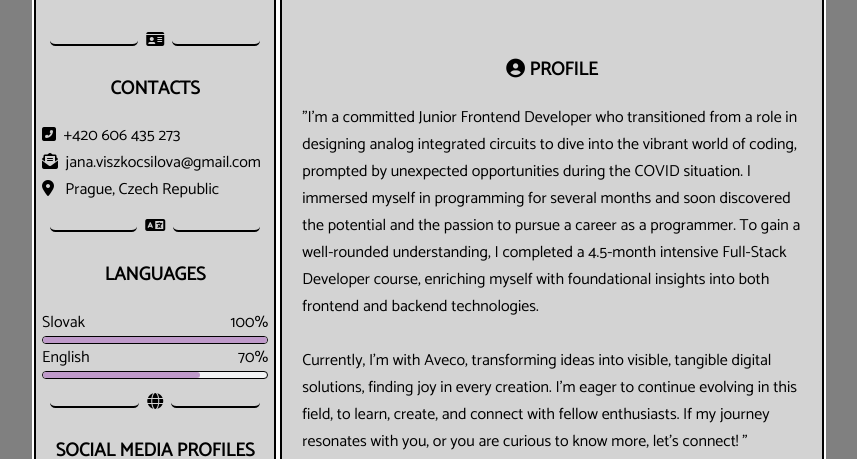
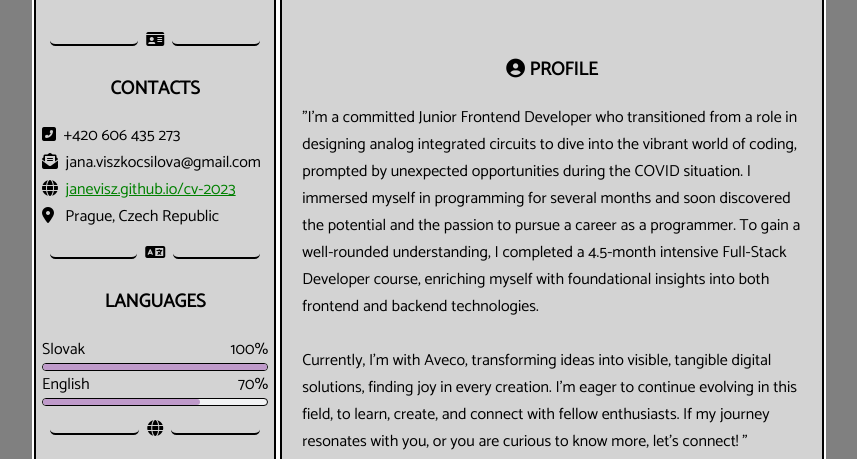
Before and after one commit to JaneVisz/aboutMe, a plain HTML site: page index.html in a window 1280 px wide. Shown: the part 155-614 px from the top of the page, without its empty margins (211-1068 px from the left). Drawn offline with nearby package versions, Linux system fonts and the light colour scheme.

Commit message:
[F] Adding a new website - cv-2023.

```diff
--- a/index.html
+++ b/index.html
@@ -31,6 +31,7 @@
                 <h3><strong>CONTACTS</strong></h3>
                 <div><i class="fas fa-phone-square-alt"></i>&nbsp;&nbsp;+420 606 435 273</div>
                 <div><i class="fas fa-envelope-open-text"></i>&nbsp;&nbsp;jana.viszkocsilova@gmail.com</div>
+                <div><i class="fas fa-globe"></i><a style="color: green;" href="https://janevisz.github.io/cv-2023/" target="_blank">&nbsp;&nbsp;<u>janevisz.github.io/cv-2023</u></a></div>
                 <div><i class="fas fa-map-marker-alt"></i>&nbsp;&nbsp; Prague, Czech Republic</div>
             </div>
 
```
